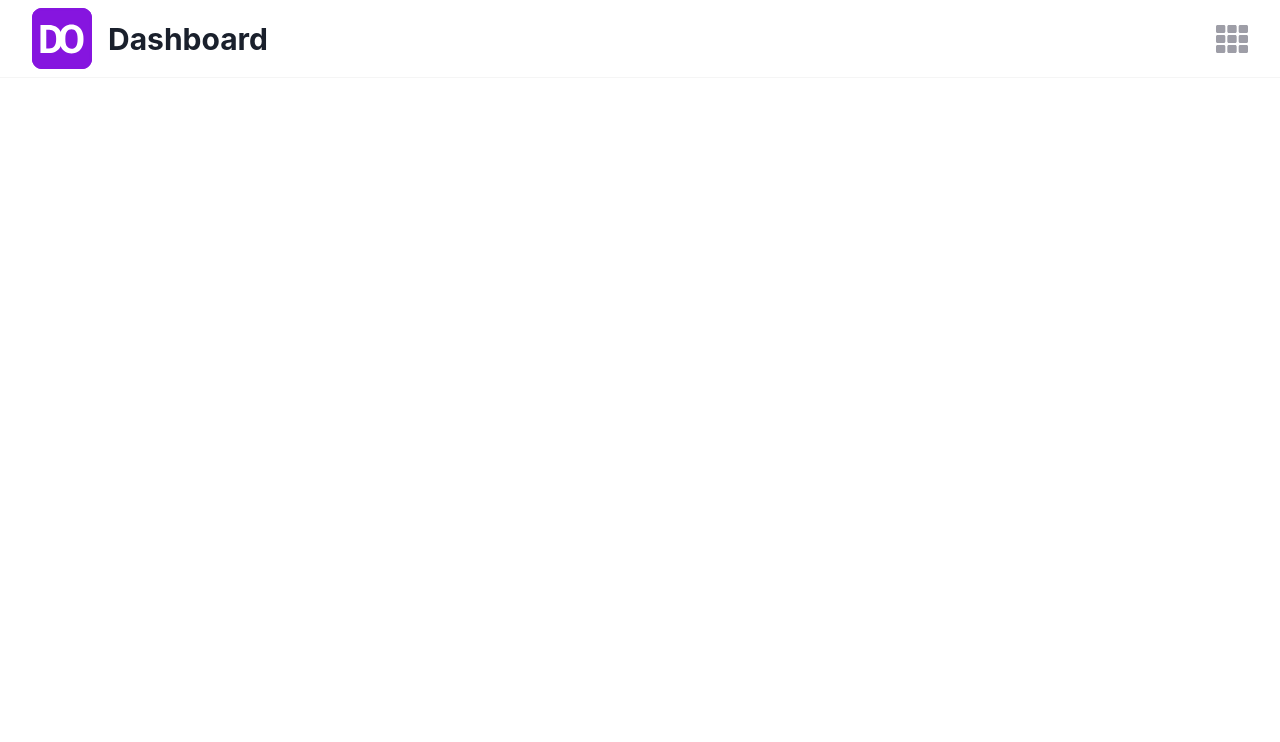
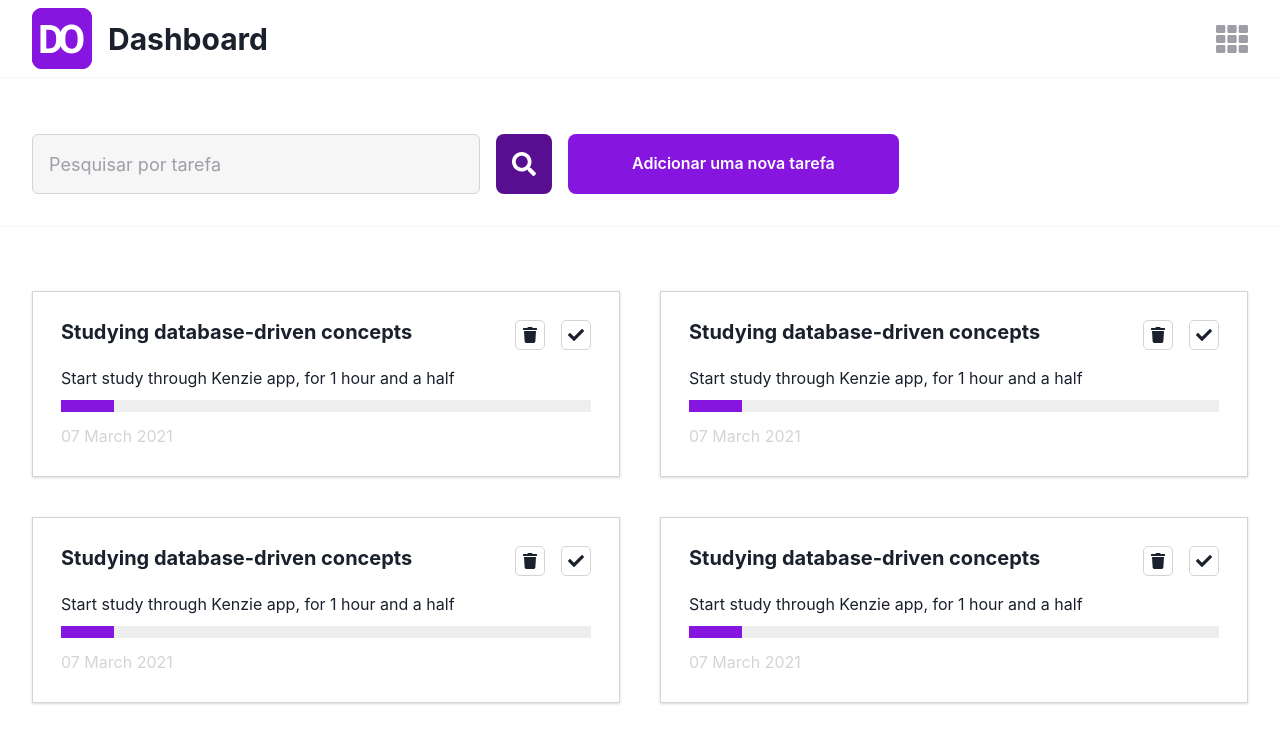
Before and after one commit to igosantana/doIt, a React (Create React App) app in the folder doit-typescript/: page /dashboard in a window 1280 px wide. Shown: the top 742 px of the page. Built offline with nearby package versions, Linux system fonts and the light colour scheme; sample sign-in values are in the browser's storage.

Commit message:
feat: component card

```diff
--- /dev/null
+++ b/doit-typescript/src/components/Card/index.tsx
@@ -0,0 +1,61 @@
+import {
+  Box,
+  Center,
+  Flex,
+  Heading,
+  HStack,
+  Progress,
+  Text,
+} from '@chakra-ui/react'
+import { FaCheck, FaTrash } from 'react-icons/fa'
+
+export const Card = () => {
+  return (
+    <Box
+      cursor='pointer'
+      _hover={{ transform: 'translateY(-7px)', borderColor: 'gray.100' }}
+      transition='border 0.2s, ease 0s, transform 0.2s'
+      borderWidth='1px'
+      boxShadow='base'
+      padding='7'
+      w={['330px', 'auto']}
+    >
+      <Flex justify='space-between'>
+        <Heading size='md' as='h1'>
+          Studying database-driven concepts
+        </Heading>
+        <HStack spacing='4'>
+          <Center
+            as='button'
+            w='30px'
+            h='30px'
+            borderWidth='1px'
+            borderRadius='5px'
+            borderColor='gray.200'
+            bgColor='white'
+          >
+            <FaTrash color='gray.200' />
+          </Center>
+          <Center
+            as='button'
+            w='30px'
+            h='30px'
+            borderWidth='1px'
+            borderRadius='5px'
+            borderColor='gray.200'
+            bgColor='white'
+          >
+            <FaCheck color='gray.200' />
+          </Center>
+        </HStack>
+      </Flex>
+      <Box w='100%' mt='4'>
+        <Text>Start study through Kenzie app, for 1 hour and a half</Text>
+        <Progress colorScheme='purple' mt='2.5' value={10} />
+        <Text color='gray.200' mt='3'>
+          07 March 2021
+        </Text>
+      </Box>
+    </Box>
+  )
+}
--- /dev/null
+++ b/doit-typescript/src/components/Form/SearchBox.tsx
@@ -0,0 +1,44 @@
+import { Flex, Center, Button } from '@chakra-ui/react'
+import { FaSearch } from 'react-icons/fa'
+import { Input } from './input'
+import { theme } from '../../styles/theme'
+
+export const SearchBox = () => {
+  return (
+    <Flex
+      mt='6'
+      w='100%'
+      padding={['4', '8']}
+      paddingY='2'
+      paddingBottom='6'
+      borderBottomWidth='1px'
+      borderColor='gray.50'
+    >
+      <Flex as='form'>
+        <Input placeholder='Pesquisar por tarefa' w='35vw' name='title' />
+        <Center
+          borderRadius='8px'
+          as='button'
+          ml='2'
+          w='64px'
+          h='60px'
+          fontSize='2xl'
+          bg='purple.600'
+        >
+          <FaSearch color={theme.colors.white} />
+        </Center>
+      </Flex>
+      <Button
+        bg='purple.500'
+        color='white'
+        paddingX='16'
+        ml='4'
+        h='60px'
+        borderRadius='8px'
+        _hover={{ bg: 'purple.600' }}
+      >
+        Adicionar uma nova tarefa
+      </Button>
+    </Flex>
+  )
+}
--- a/doit-typescript/src/pages/Dashboard/index.tsx
+++ b/doit-typescript/src/pages/Dashboard/index.tsx
@@ -1,4 +1,6 @@
-import { Box } from '@chakra-ui/react'
+import { Box, Grid } from '@chakra-ui/react'
+import { Card } from '../../components/Card'
+import { SearchBox } from '../../components/Form/SearchBox'
 import { Header } from '../../components/Header'
 import { useAuth } from '../../contexts/AuthContext'
 
@@ -7,6 +9,18 @@ export const Dashboard = () => {
   return (
     <Box>
       <Header />
+      <SearchBox />
+      <Grid
+        w='100%'
+        templateColumns='repeat(auto-fill, minmax(420px, 1fr))'
+        gap={10}
+        padding='8'
+        mt='8'
+      >
+        {[1, 2, 3, 4, 5, 6].map((_) => (
+          <Card />
+        ))}
+      </Grid>
     </Box>
   )
 }
```
